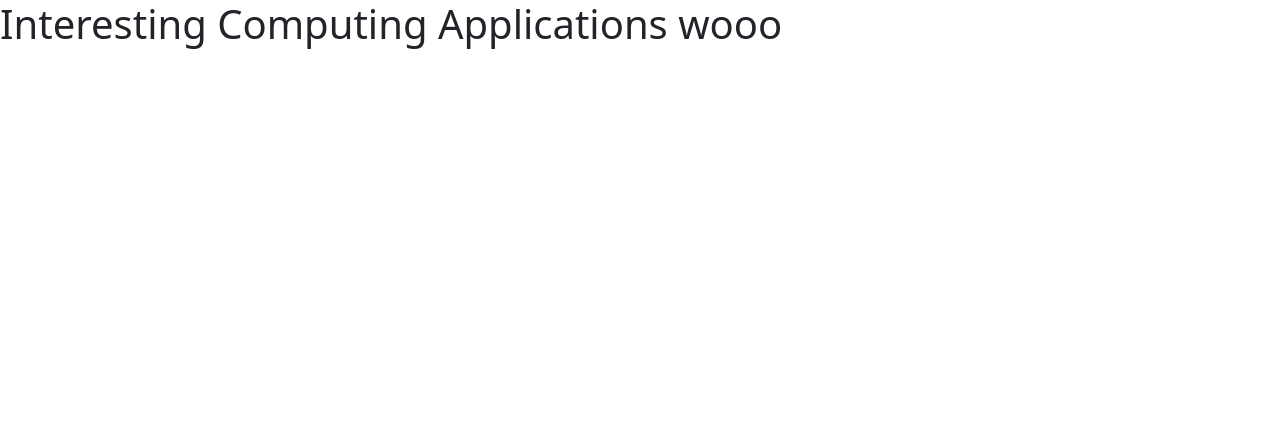
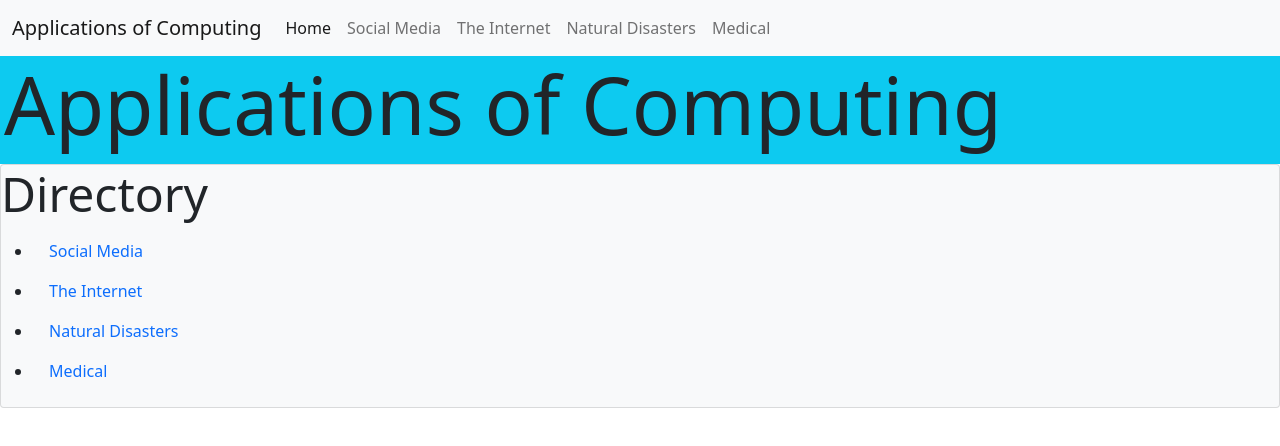
Before and after one commit to jacobdear1/Programming-Black-Formative, a plain HTML site: page index.html in a window 1280 px wide. Drawn offline with nearby package versions, Linux system fonts and the light colour scheme.

Commit message:
Tonys Page finished and Index page consistently styled

```diff
--- a/index.html
+++ b/index.html
@@ -1,13 +1,61 @@
-<!doctype html>
+<!DOCTYPE html>
 <html lang="en">
-  <head>
-    <!-- Required meta tags -->
-    <meta charset="utf-8">
-    <meta name="viewport" content="width=device-width, initial-scale=1">
+<head>
+    <meta charset="UTF-8">
+    <meta http-equiv="X-UA-Compatible" content="IE=edge">
+    <meta name="viewport" content="width=device-width, initial-scale=1.0">
+    <link href="https://cdn.jsdelivr.net/npm/bootstrap@5.1.3/dist/css/bootstrap.min.css" rel="stylesheet" integrity="sha384-1BmE4kWBq78iYhFldvKuhfTAU6auU8tT94WrHftjDbrCEXSU1oBoqyl2QvZ6jIW3" crossorigin="anonymous">
+    <title>Social Media</title>
+</head>
+<body class=>
+    <nav class="navbar navbar-expand-lg navbar-light bg-light">
+        <div class="container-fluid">
+            <a class="navbar-brand" href="#">Applications of Computing</a>
+            <button class="navbar-toggler" type="button" data-bs-toggle="collapse" data-bs-target="#navbarSupportedContent" aria-controls="navbarSupportedContent" aria-expanded="false" aria-label="Toggle navigation">
+                <span class="navbar-toggler-icon"></span>
+              </button>
+              <div class="collapse navbar-collapse" id="navbarSupportedContent">
+                <ul class="navbar-nav me-auto mb-2 mb-lg-0">
+                  <li class="nav-item">
+                    <a class="nav-link active" aria-current="page" href="index.html">Home</a>
+                  </li>
+                  <li class="nav-item">
+                    <a class="nav-link" href="#">Social Media</a>
+                  </li>
+                  <li class="nav-item">
+                    <a class="nav-link" href="THE INTERNET.html">The Internet</a>
+                  </li>
+                  <li class="nav-item">
+                    <a class="nav-link" href="naturalDisasters.html">Natural Disasters</a>
+                  </li>
+                  <li class="nav-item">
+                    <a class="nav-link" href="jacob.html">Medical</a>
+                  </li>
+                </ul>
+        </div>
+    </nav>
+    <div class="bg-info pb-1">
+      <h1 class="display-1 mx-1">Applications of Computing</h1>
+    </div>
+      <div class="bg-light card">
+          <h3 class="display-5">Directory</h3>
+          <ul>
+            <li>
+              <a class="nav-link" href="tonysPage.html">Social Media</a>
+            </li>
+            <li >
+              <a class="nav-link" href="THE INTERNET.html">The Internet</a>
+            </li>
+            <li>
+              <a class="nav-link" href="naturalDisasters.html">Natural Disasters</a>
+            </li>
+            <li>
+              <a class="nav-link" href="jacob.html">Medical</a>
+            </li>
+          </ul>
+      </div>
+    </div>
 
-    <!-- Bootstrap CSS -->
-    <link href="https://cdn.jsdelivr.net/npm/bootstrap@5.1.3/dist/css/bootstrap.min.css" rel="stylesheet" integrity="sha384-1BmE4kWBq78iYhFldvKuhfTAU6auU8tT94WrHftjDbrCEXSU1oBoqyl2QvZ6jIW3" crossorigin="anonymous">
-    </head>
+</body>
+<script src="https://cdn.jsdelivr.net/npm/bootstrap@5.1.3/dist/js/bootstrap.bundle.min.js" integrity="sha384-ka7Sk0Gln4gmtz2MlQnikT1wXgYsOg+OMhuP+IlRH9sENBO0LRn5q+8nbTov4+1p" crossorigin="anonymous"></script>
 </html>
-
-<h1> Interesting Computing Applications wooo</h1>
```
Also changed, not shown: tonysPage.html (+17 -12 lines).
